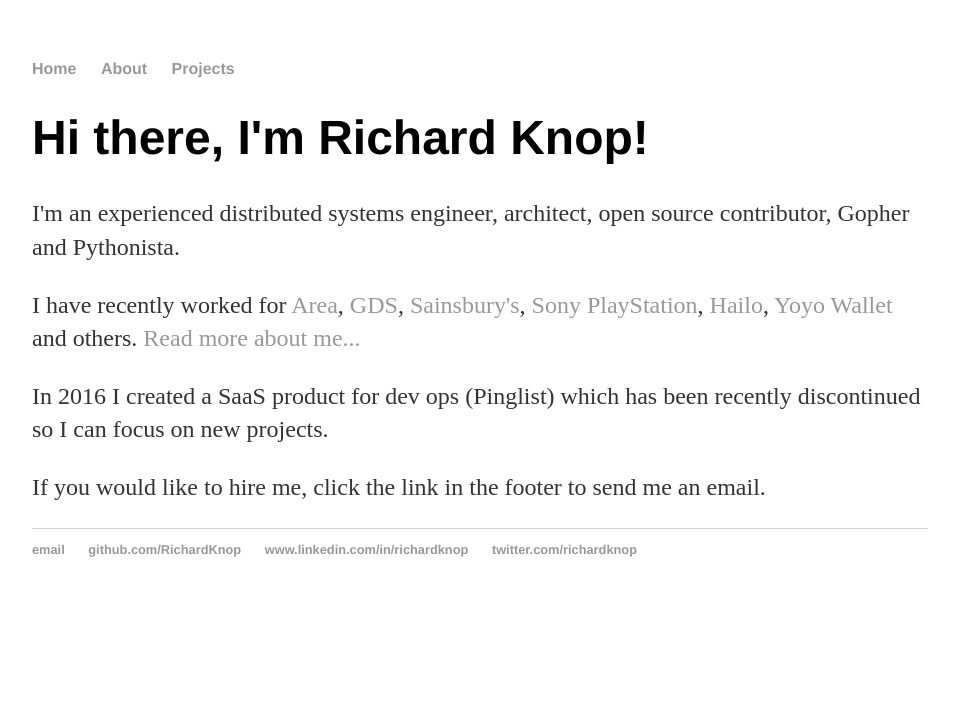
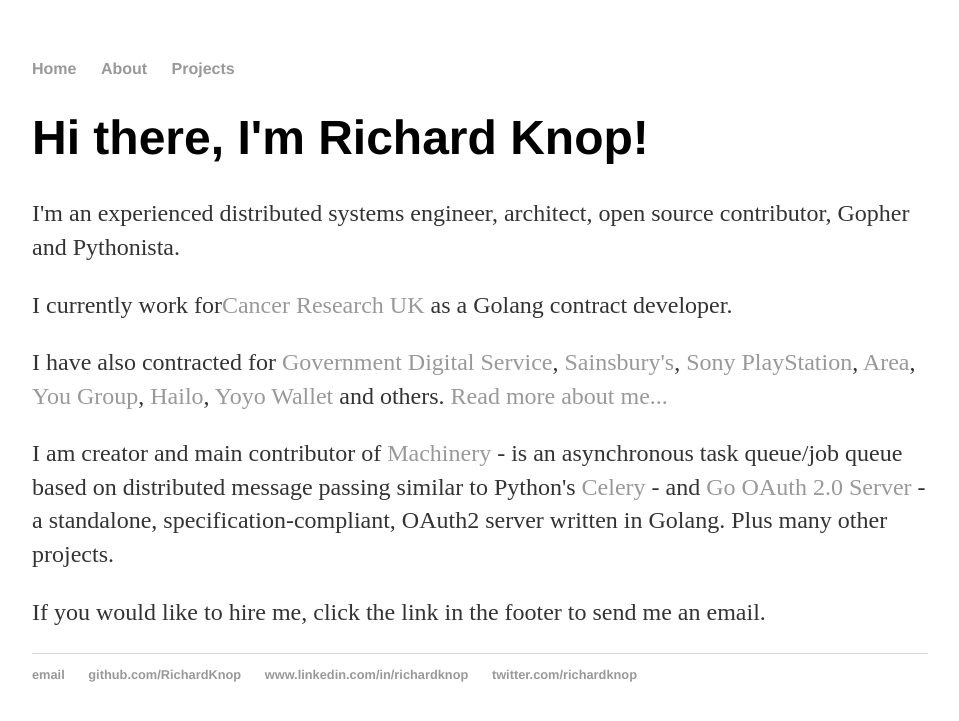
Before and after one commit to RichardKnop/richardknop.github.io, a Jekyll site: the page built from index.html, in a window 1280 px wide. Shown: the top 721 px of the page, without its empty margins (160-1119 px from the left). Built offline with Jekyll 4.4.1, drawn with Linux system fonts in a browser that asks for light colours.

Commit message:
Update index.html

```diff
--- a/index.html
+++ b/index.html
@@ -7,9 +7,20 @@
 
   <p>I'm an experienced distributed systems engineer, architect, open source contributor, Gopher and Pythonista.</p>
 
-  <p>I have recently worked for <a href="http://www.myarea.com/">Area</a>, </a><a href="https://gds.blog.gov.uk/">GDS</a>, <a href="http://www.sainsburys.co.uk/">Sainsbury's</a>, <a href="http://www.uk.playstation.com/">Sony PlayStation</a>, <a href="https://www.hailoapp.com/">Hailo</a>, <a href="http://yoyowallet.com/">Yoyo Wallet</a> and others. <a href="/about">Read more about me...</a></p>
+  <p>I currently work for<a href="https://www.cancerresearchuk.org/">Cancer Research UK</a> as a Golang contract developer.</p>
 
-  <p>In 2016 I created a SaaS product for dev ops (Pinglist) which has been recently discontinued so I can focus on new projects.</p>
+  <p>I have also contracted for <a href="https://gds.blog.gov.uk/">Government Digital Service</a>,
+    <a href="http://www.sainsburys.co.uk/">Sainsbury's</a>,
+    <a href="http://www.uk.playstation.com/">Sony PlayStation</a>,
+    <a href="https://www.myarea.com/">Area</a>,
+    <a href="https://you.co/">You Group</a>,
+    <a href="https://www.hailoapp.com/">Hailo</a>,
+    <a href="http://yoyowallet.com/">Yoyo Wallet</a> and others. <a href="/about">Read more about me...</a></p>
+
+  <p>I am creator and main contributor of <a href="https://github.com/RichardKnop/machinery">Machinery</a>
+    - is an asynchronous task queue/job queue based on distributed message passing similar to Python's
+    <a href="http://www.celeryproject.org/">Celery</a> - and <a href="https://github.com/RichardKnop/go-oauth2-server">Go OAuth 2.0 Server</a>
+    - a standalone, specification-compliant, OAuth2 server written in Golang. Plus many other projects.</p>
 
   <p>If you would like to hire me, click the link in the footer to send me an email.</p>
 </div>
```
